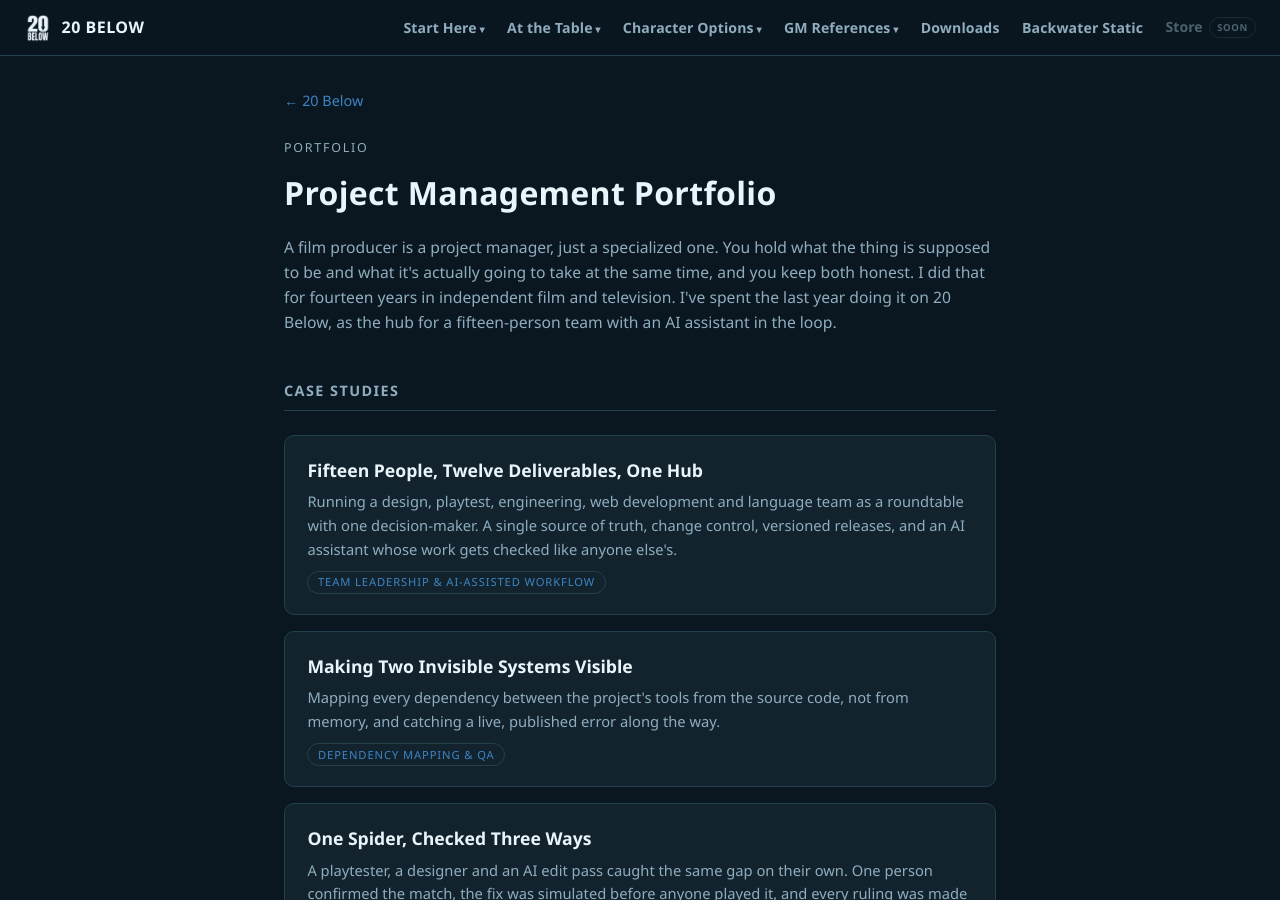
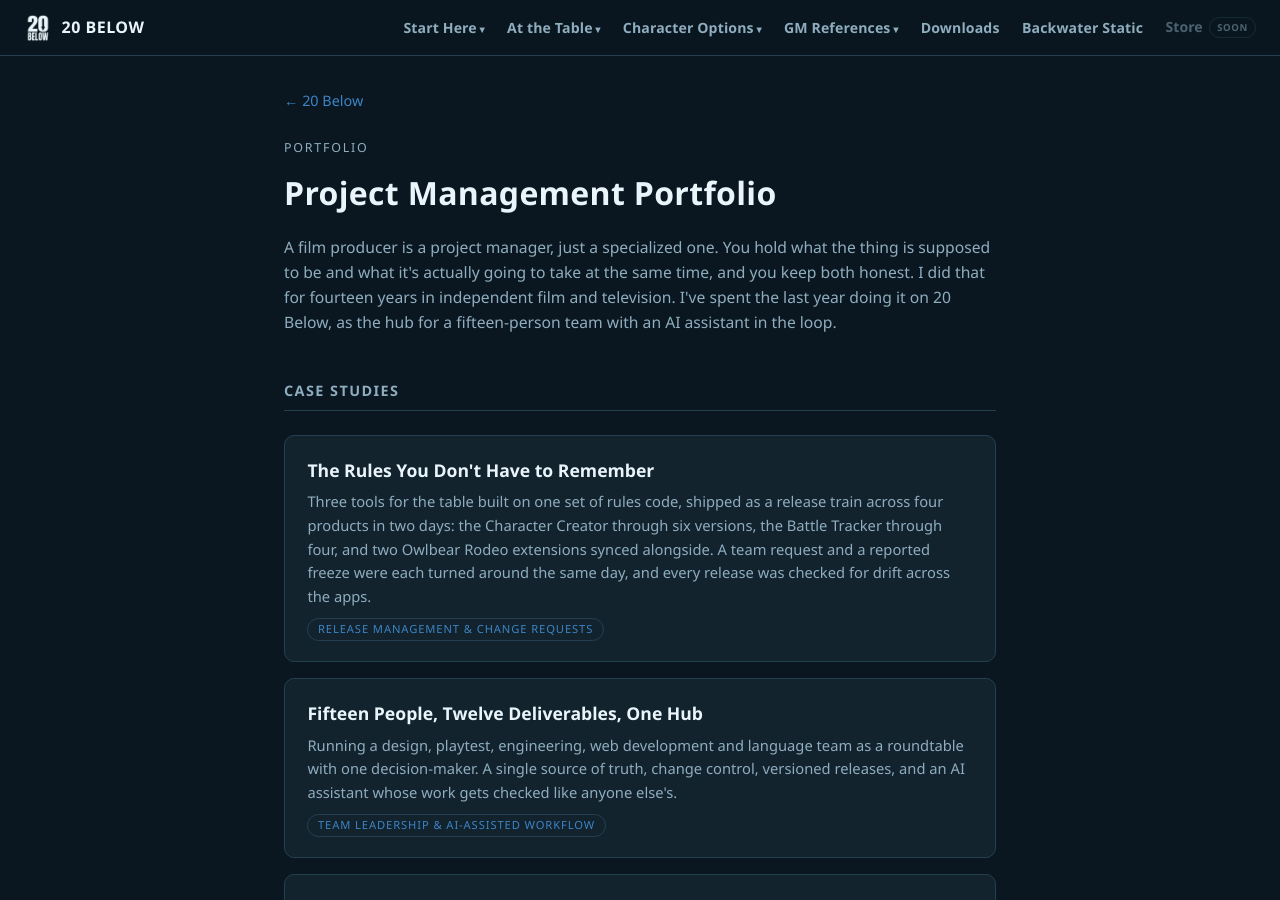
Before and after one commit to feralucce/20_Below, a Jekyll site: the page built from docs/pm-portfolio.html, in a window 1280 px wide and 900 px high. Built offline with Jekyll 4.4.1, drawn with Linux system fonts in a browser that asks for light colours.

Commit message:
PM portfolio: The Rules You Don't Have to Remember
Co-Authored-By: Claude Opus 5.5 <noreply@anthropic.com>

```diff
--- a/docs/pm-portfolio.html
+++ b/docs/pm-portfolio.html
@@ -64,6 +64,11 @@
 
   <h2>Case Studies</h2>
   <div class="list">
+    <a class="item" href="/docs/case-study-performance-support.html">
+      <div class="name">The Rules You Don't Have to Remember</div>
+      <div class="desc">Three tools for the table built on one set of rules code, shipped as a release train across four products in two days: the Character Creator through six versions, the Battle Tracker through four, and two Owlbear Rodeo extensions synced alongside. A team request and a reported freeze were each turned around the same day, and every release was checked for drift across the apps.</div>
+      <div class="tag">Release Management &amp; Change Requests</div>
+    </a>
     <a class="item" href="/docs/case-study-ai-workflow.html">
       <div class="name">Fifteen People, Twelve Deliverables, One Hub</div>
       <div class="desc">Running a design, playtest, engineering, web development and language team as a roundtable with one decision-maker. A single source of truth, change control, versioned releases, and an AI assistant whose work gets checked like anyone else's.</div>
```
